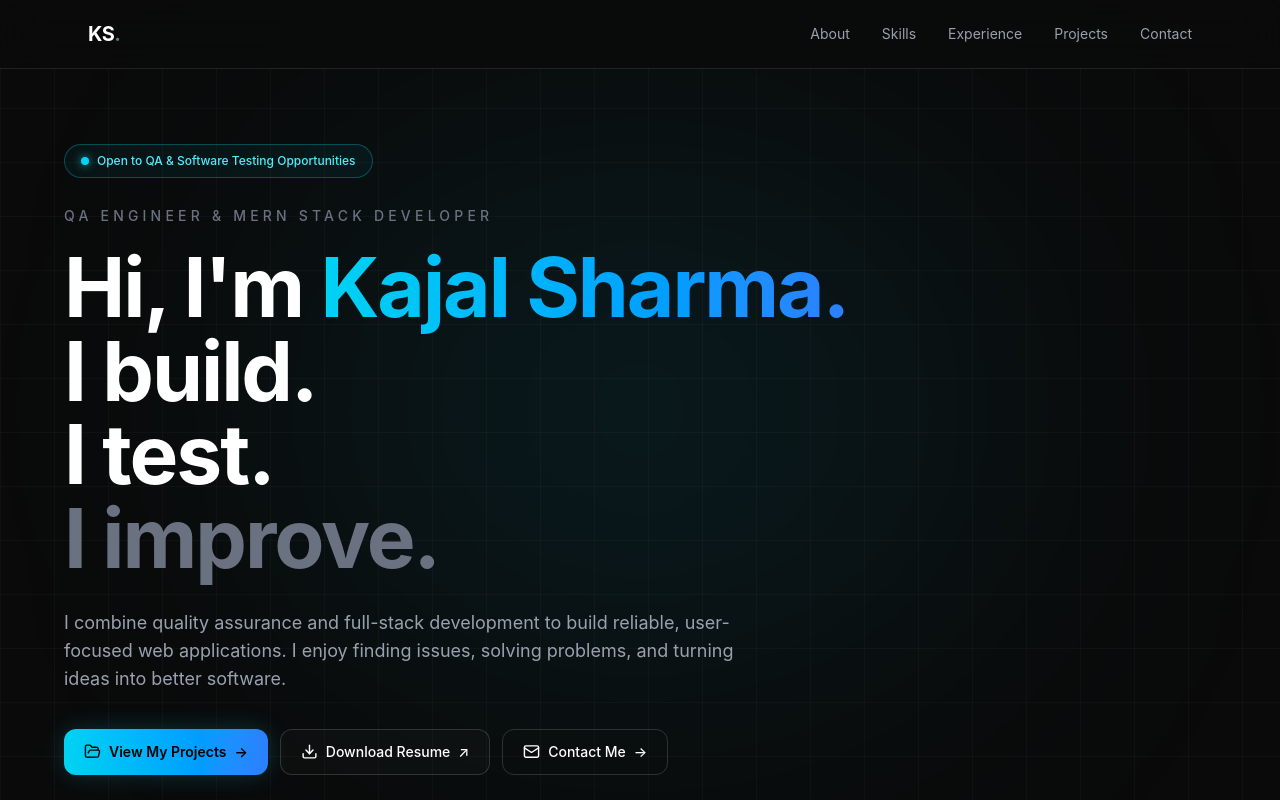
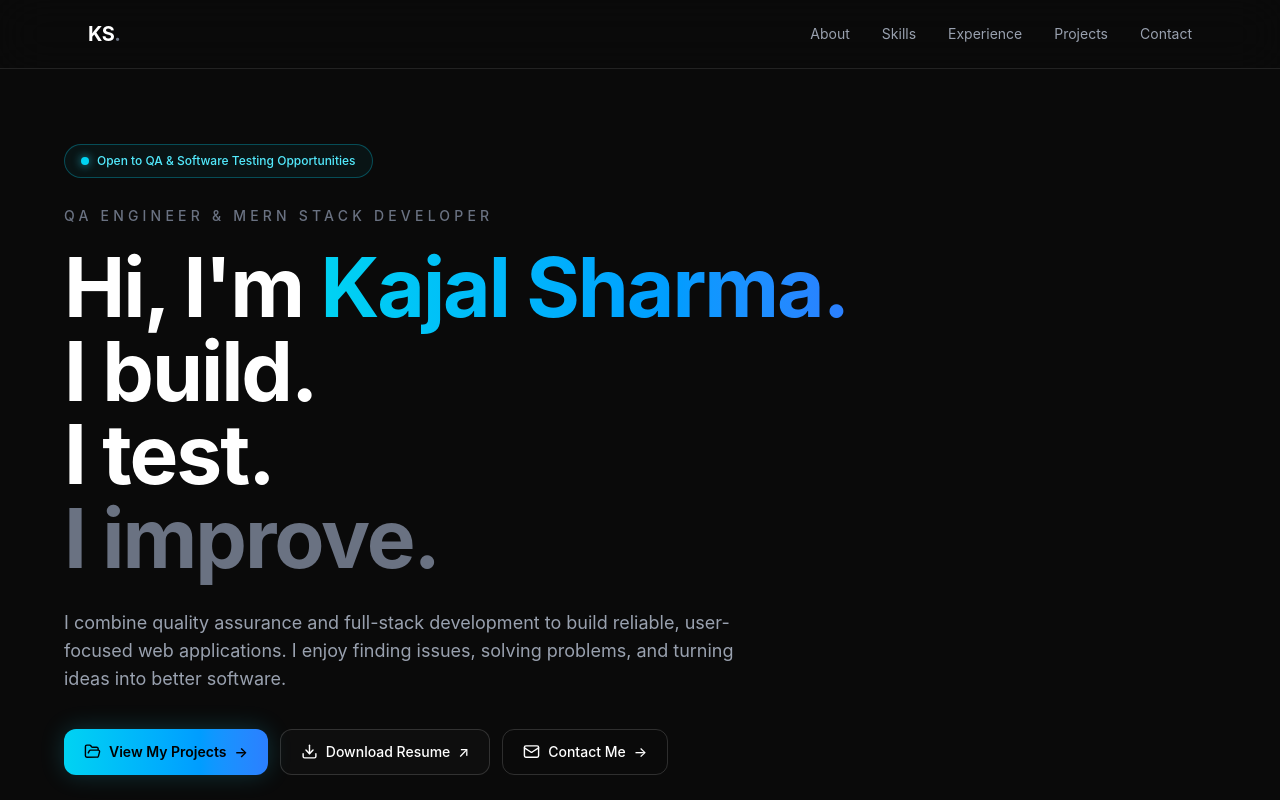
Before and after one commit to kajal-verse/kajal-portfolio, a React (Vite) app: page / in a window 1280 px wide. Shown: the top 800 px of the page. Built offline with nearby package versions, Linux system fonts and the light colour scheme.

Commit message:
Remove hero grid background

```diff
--- a/src/components/Hero.jsx
+++ b/src/components/Hero.jsx
@@ -16,17 +16,10 @@ function Hero() {
       className="relative overflow-hidden px-6 pb-16 pt-32 sm:pt-36"
     >
       {/* Background glow */}
-      <div className="pointer-events-none absolute left-1/2 top-40 h-[500px] w-[700px] -translate-x-1/2 rounded-full bg-cyan-500/10 blur-[140px]" />
+      <div className="relative mx-auto max-w-6xl">
+</div>
+      {/* Grid background */}
 
-      {/* Grid background */}
-      <div
-        className="pointer-events-none absolute inset-0 opacity-[0.08]"
-        style={{
-          backgroundImage:
-            "linear-gradient(rgba(255,255,255,0.35) 1px, transparent 1px), linear-gradient(90deg, rgba(255,255,255,0.35) 1px, transparent 1px)",
-          backgroundSize: "54px 54px",
-        }}
-      />
 
       <div className="relative mx-auto max-w-6xl">
         {/* Availability badge */}
```
